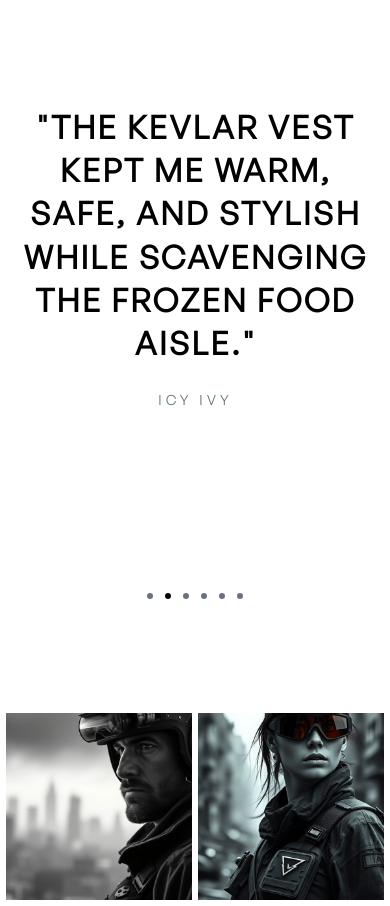
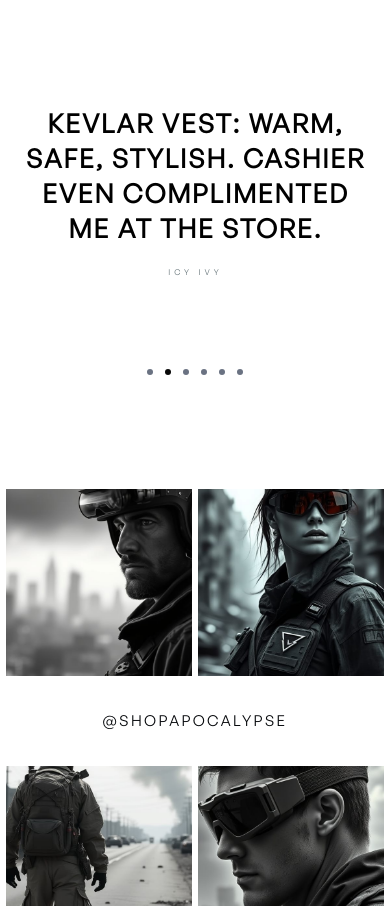
Before and after one commit to Davies70/shopx, a React (Vite) app: page /about in a window 390 px wide. Shown: the part 3996-4902 px from the top of the page. Built offline with nearby package versions, Linux system fonts and the light colour scheme.

Commit message:
feat: Enhance DragButton functionality with prompt display on hover and adjust Testimonials component layout for better responsiveness

```diff
--- a/src/components/DragButton.tsx
+++ b/src/components/DragButton.tsx
@@ -15,14 +15,19 @@ const DragButton = ({ type, onClick, sliderRef }: DragButtonProps) => {
   const [mousePos, setMousePos] = useState<{ x: number; y: number } | null>(
     null
   );
+  const [showPrompt, setShowPrompt] = useState(false);
   const arrowRef = useRef<HTMLDivElement>(null);
 
   const handlePointerDown = () => setIsActive(true);
   const handlePointerUp = () => setIsActive(false);
-  const handleMouseEnter = () => setIsActive(true);
+  const handleMouseEnter = () => {
+    setIsActive(true);
+    setShowPrompt(true);
+  };
   const handleMouseLeave = () => {
     setIsActive(false);
     setMousePos(null);
+    setShowPrompt(false);
   };
   const handleMouseMove = (e: React.MouseEvent) => {
     const parentRect = (
@@ -49,7 +54,7 @@ const DragButton = ({ type, onClick, sliderRef }: DragButtonProps) => {
   return (
     <motion.div
       role='button'
-      className='absolute justify-center items-center w-[20%] flex z-10 cursor-pointer top-0 bottom-0 '
+      className='absolute justify-center items-center w-[40%] flex z-10 cursor-pointer top-0 bottom-0'
       style={type === 'left' ? { left: 0 } : { right: 0 }}
       onMouseEnter={handleMouseEnter}
       onMouseLeave={handleMouseLeave}
@@ -59,11 +64,36 @@ const DragButton = ({ type, onClick, sliderRef }: DragButtonProps) => {
     >
       <div className='relative w-full h-full'>
         <div className='inset-0 absolute z-[25]'></div>
+        {/* Prompt cursor */}
+        <AnimatePresence>
+          {showPrompt && mousePos && !isActive && (
+            <motion.div
+              className='pointer-events-none absolute z-[60] flex flex-col items-center justify-center'
+              initial={{ opacity: 0, scale: 0.8 }}
+              animate={{ opacity: 1, scale: 1 }}
+              exit={{ opacity: 0, scale: 0.8 }}
+              transition={{ duration: 0.2 }}
+              style={{
+                left: mousePos.x - 36,
+                top: mousePos.y - 36,
+                width: 72,
+                height: 72,
+              }}
+            >
+              <div className='rounded-full bg-[#222] bg-opacity-80 text-white flex flex-col items-center justify-center shadow-lg w-[72px] h-[72px]'>
+                <span className='text-xs font-semibold tracking-wide'>
+                  Drag
+                </span>
+              </div>
+            </motion.div>
+          )}
+        </AnimatePresence>
+        {/* Drag arrow */}
         <AnimatePresence>
           {isActive && mousePos && (
             <motion.div
               ref={arrowRef}
-              className='aboslute z-[50] h-[48px] w-[48px] rounded-full border bg-[#07090c] border-[#e4e9ec] flex justify-center items-center text-gray-400 cursor-pointer text-[10px] overflow-hidden'
+              className='absolute z-[50] h-[48px] w-[48px] rounded-full border bg-[#07090c] border-[#e4e9ec] flex justify-center items-center text-gray-400 cursor-pointer text-[10px] overflow-hidden'
               drag
               dragConstraints={false}
               dragMomentum={false}
@@ -77,7 +107,6 @@ const DragButton = ({ type, onClick, sliderRef }: DragButtonProps) => {
               transition={{ duration: 0.3, ease: 'easeInOut' }}
               onClick={onClick}
               style={{
-                position: 'absolute',
                 left: mousePos.x - 24,
                 top: mousePos.y - 24,
               }}
--- a/src/components/Testimonials.tsx
+++ b/src/components/Testimonials.tsx
@@ -38,16 +38,16 @@ const Testimonials = () => {
     <section className='overflow-hidden py-[72px] min-[480px]:py-[80px] min-[768px]:py-[100px] min-[992px]:py-[160px] flex relative justify-center z-10'>
       <GridWrapper isClipped={true}>
         <div className='flex col-[1/4] row-[1/2] min-[768px]:col-[2/3] justify-center w-full px-[5vw] overflow-hidden py-[36px] min-[768px]:overflow-visible'>
-          <div className='bg-transparent clear-both justify-center w-full h-full pb-[60px] flex text-center relative '>
+          <div className='bg-transparent clear-both justify-center w-full h-fit pb-[32px] min-[480px]:pb-[40px] min-[768px]:pb-[60px] flex text-center relative '>
             <div
               {...swipeHandlers}
               ref={sliderRef}
-              className='w-full overflow-visible min-[768px]:w-[60%] z-1 h-full relative left-0 right-0 whitespace-nowrap'
+              className='w-full overflow-visible min-[768px]:w-[60%] z-1 h-fit relative left-0 right-0 whitespace-nowrap'
             >
               {testimonials.map((slide, index) => (
                 <motion.div
                   key={index}
-                  className='align-top text-left w-full h-full inline-block relative whitespace-normal'
+                  className='align-top text-left w-full h-fit inline-block relative whitespace-normal '
                   animate={{ x: `${currentIndex * -100}%` }}
                   transition={
                     instantJump
@@ -60,7 +60,7 @@ const Testimonials = () => {
                   }}
                 >
                   <motion.div
-                    className='max-w-none min-[768px]:max-w-[600px] text-center h-full mx-auto'
+                    className='max-w-none min-[768px]:max-w-[600px] text-center h-fit mx-auto'
                     animate={{
                       opacity: currentIndex === index ? 1 : 0.3,
                       scaleX: currentIndex === index ? 1 : 0.8,
@@ -74,10 +74,10 @@ const Testimonials = () => {
                   >
                     <div className='grid relative gap-y-[26px] z-2 gap-x-[16px] grid-rows-[auto] grid-cols-[1fr] content-between'>
                       <div className='max-w-[975px]'>
-                        <Heading text={slide.review} type='large' />
+                        <Heading text={slide.review} type='normal' />
                       </div>
-                      <div className='self-center'>
-                        <div className='text-[#667479] tracking-[4px] uppercase text-[14px] font-[300] leading-[1.3em]'>
+                      <div className=''>
+                        <div className='text-[#667479] tracking-[4px] uppercase text-[8px] min-[480]:text-[14px] font-[300] leading-0'>
                           {slide.author}
                         </div>
                       </div>
--- a/src/data.ts
+++ b/src/data.ts
@@ -117,33 +117,27 @@ export const footerProductLinks = [
 
 export const testimonials: Review[] = [
   {
-    review:
-      '"Wore the Ballistic Composite Helmet to my HOA meeting. Nobody questioned my bunker plans again."',
+    review: 'HOA meetings changed forever. My bunker plans are now finally respected by everyone.',
     author: 'Paranoid Pete',
   },
   {
-    review:
-      '"The Kevlar Vest kept me warm, safe, and stylish while scavenging the frozen food aisle."',
+    review: 'Kevlar Vest: Warm, safe, stylish. Cashier even complimented me at the store.',
     author: 'Icy Ivy',
   },
   {
-    review:
-      '"I put on the Full-Seal Gas Mask during my commute. Best air I’ve breathed since 1998."',
+    review: 'Gas Mask: Best air, no subway smells, people keep distance, peace of mind.',
     author: 'Metro Max',
   },
   {
-    review:
-      '"These armored gloves helped me open a stubborn can of beans *and* survive a raccoon ambush. Five stars."',
+    review: 'Armored gloves: Opened cans, survived raccoon ambush, no scratches, hands always safe.',
     author: 'Bunker Brenda',
   },
   {
-    review:
-      '"The Recon Cap is so casual, no one suspects I’m one broken supply chain away from snapping."',
+    review: 'Recon Cap: Fits at work, ready for anything after hours, always looks sharp.',
     author: 'Subtle Steve',
   },
   {
-    review:
-      '"I bought the Night-Ops Goggles for stealth missions. Ended up using them to find snacks in the dark. Still worth it."',
+    review: 'Night-Ops Goggles: Midnight snacks, chips found, house stays quiet, vision always clear.',
     author: 'Snack Ops Sam',
   },
 ];
```
